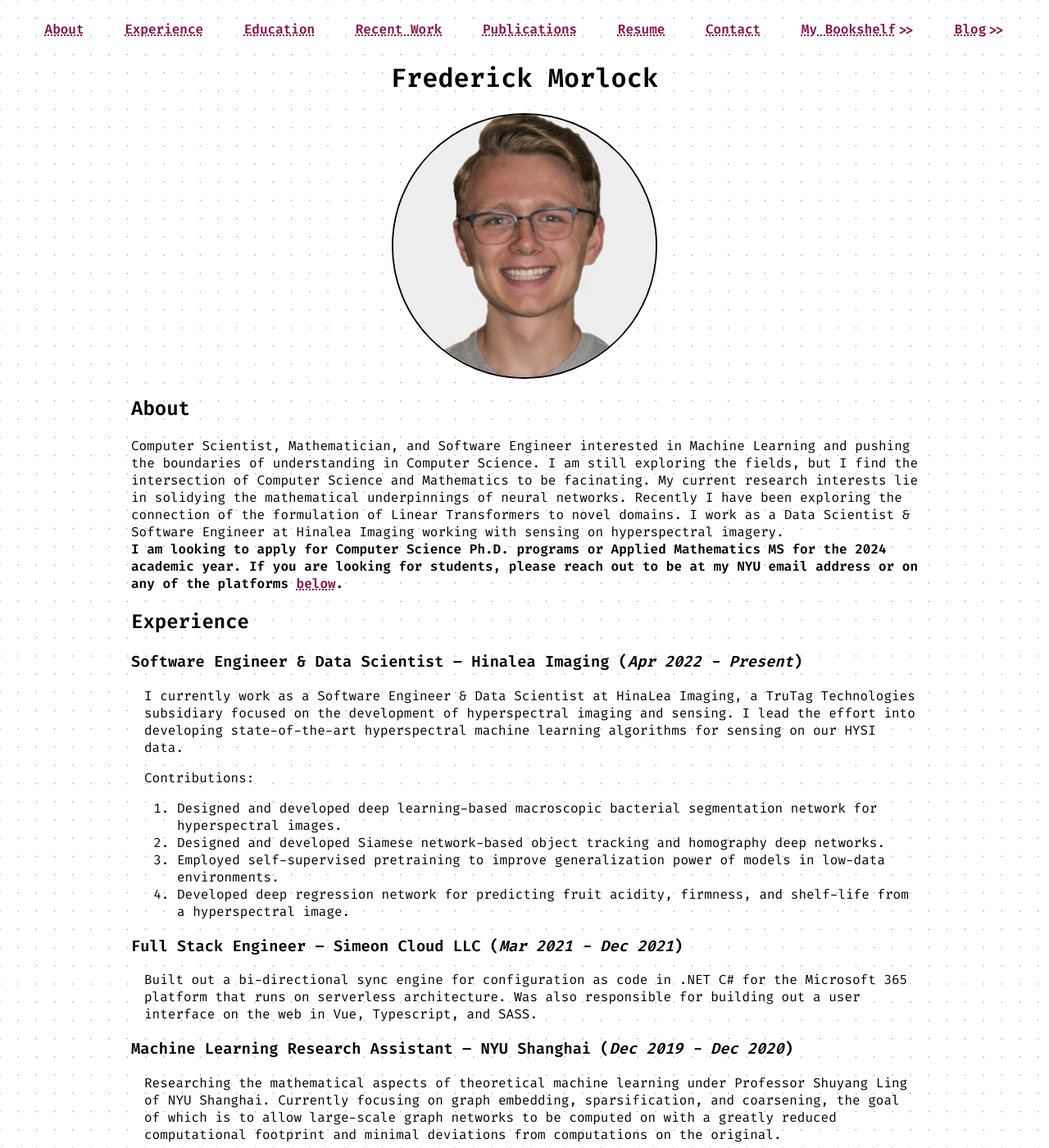
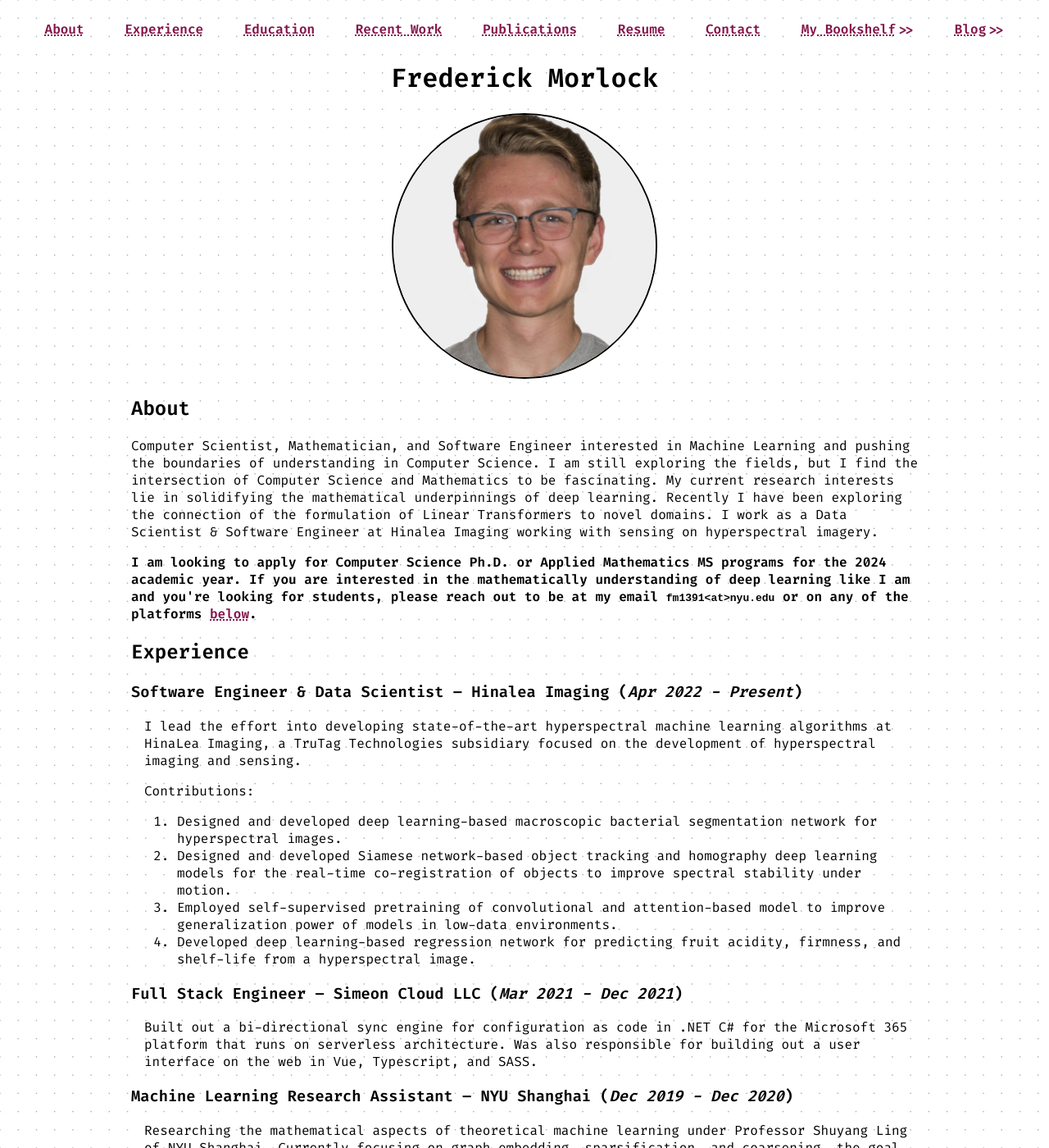
Before and after one commit to FrederickGeek8/freddy.us, a Jekyll site: the page built from index.html, in a window 1280 px wide and 1400 px high. Shown: the whole window at 82% size. Built offline with Jekyll 4.4.1, drawn with Linux system fonts in a browser that asks for light colours.

Commit message:
Update frontpage

```diff
--- a/index.html
+++ b/index.html
@@ -63,18 +63,21 @@
         Computer Scientist, Mathematician, and Software Engineer interested in
         Machine Learning and pushing the boundaries of understanding in Computer
         Science. I am still exploring the fields, but I find the intersection of
-        Computer Science and Mathematics to be facinating. My current research
-        interests lie in solidying the mathematical underpinnings of neural
-        networks. Recently I have been exploring the connection of the
+        Computer Science and Mathematics to be fascinating. My current research
+        interests lie in solidifying the mathematical underpinnings of deep
+        learning. Recently I have been exploring the connection of the
         formulation of Linear Transformers to novel domains. I work as a Data
         Scientist & Software Engineer at Hinalea Imaging working with sensing on
         hyperspectral imagery.
-        <br />
-        <b
-          >I am looking to apply for Computer Science Ph.D. programs or Applied
-          Mathematics MS for the 2024 academic year. If you are looking for
-          students, please reach out to be at my NYU email address or on any of
-          the platforms <a href="#contact">below</a>.
+      </p>
+      <p>
+        <b>
+          I am looking to apply for Computer Science Ph.D. or Applied
+          Mathematics MS programs for the 2024 academic year. If you are
+          interested in the mathematically understanding of deep learning like I
+          am and you're looking for students, please reach out to be at my email
+          <code>fm1391&lt;at&gt;nyu.edu</code> or on any of the platforms
+          <a href="#contact">below</a>.
         </b>
       </p>
       <h2 id="experience">Experience</h2>
@@ -85,11 +88,10 @@
       </h3>
       <div class="exp_desc">
         <p>
-          I currently work as a Software Engineer & Data Scientist at HinaLea
-          Imaging, a TruTag Technologies subsidiary focused on the development
-          of hyperspectral imaging and sensing. I lead the effort into
-          developing state-of-the-art hyperspectral machine learning algorithms
-          for sensing on our HYSI data.
+          I lead the effort into developing state-of-the-art hyperspectral
+          machine learning algorithms at HinaLea Imaging, a TruTag Technologies
+          subsidiary focused on the development of hyperspectral imaging and
+          sensing.
         </p>
         Contributions:
         <ol>
@@ -99,15 +101,17 @@
           </li>
           <li>
             Designed and developed Siamese network-based object tracking and
-            homography deep networks.
+            homography deep learning models for the real-time co-registration of
+            objects to improve spectral stability under motion.
           </li>
           <li>
-            Employed self-supervised pretraining to improve generalization power
-            of models in low-data environments.
+            Employed self-supervised pretraining of convolutional and
+            attention-based model to improve generalization power of models in
+            low-data environments.
           </li>
           <li>
-            Developed deep regression network for predicting fruit acidity,
-            firmness, and shelf-life from a hyperspectral image.
+            Developed deep learning-based regression network for predicting
+            fruit acidity, firmness, and shelf-life from a hyperspectral image.
           </li>
         </ol>
       </div>
@@ -266,7 +270,7 @@
             >Mastodon</a
           >
         </li>
-        <li>
+        <!-- <li>
           <a
             href="https://twitter.com/FrederickGeek8"
             rel="noreferrer me"
@@ -274,7 +278,7 @@
             target="_blank"
             >Twitter</a
           >
-        </li>
+        </li> -->
         <li>
           <a
             href="https://letterboxd.com/frederickgeek8/"
```
